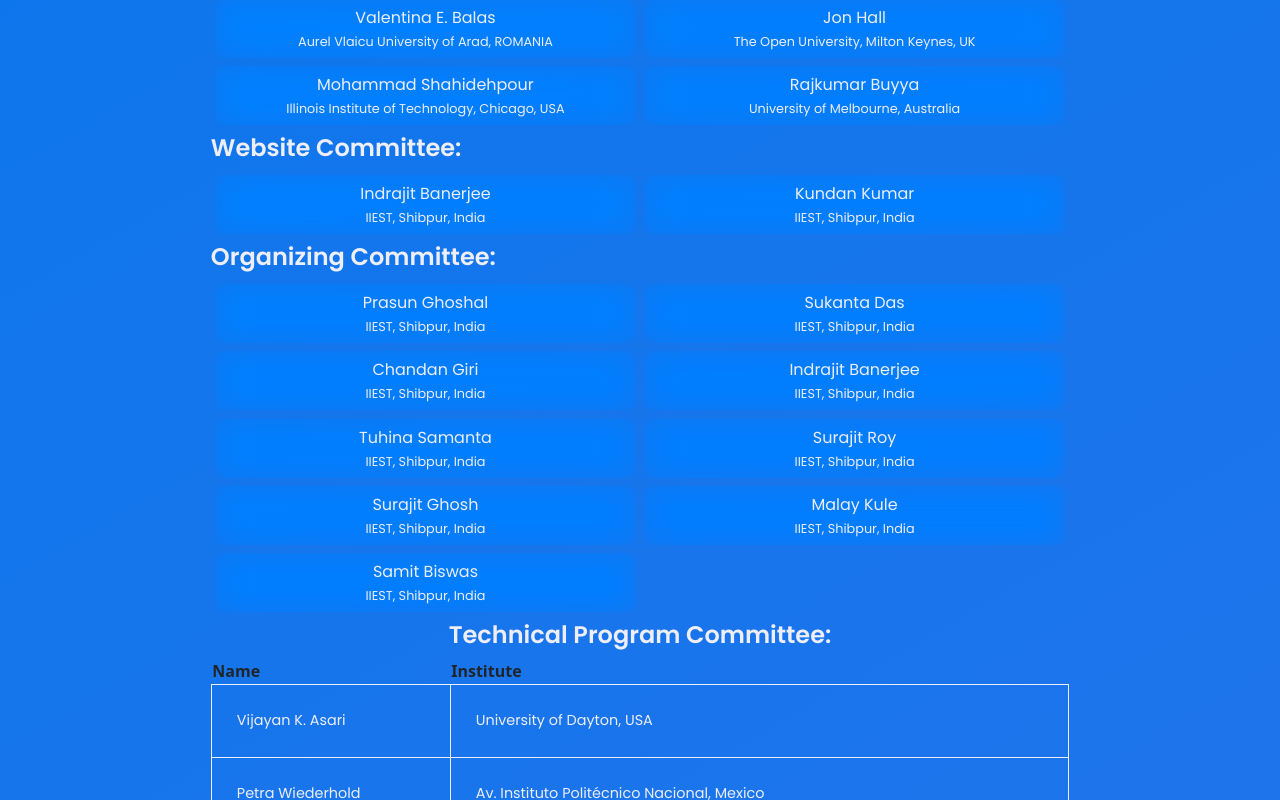
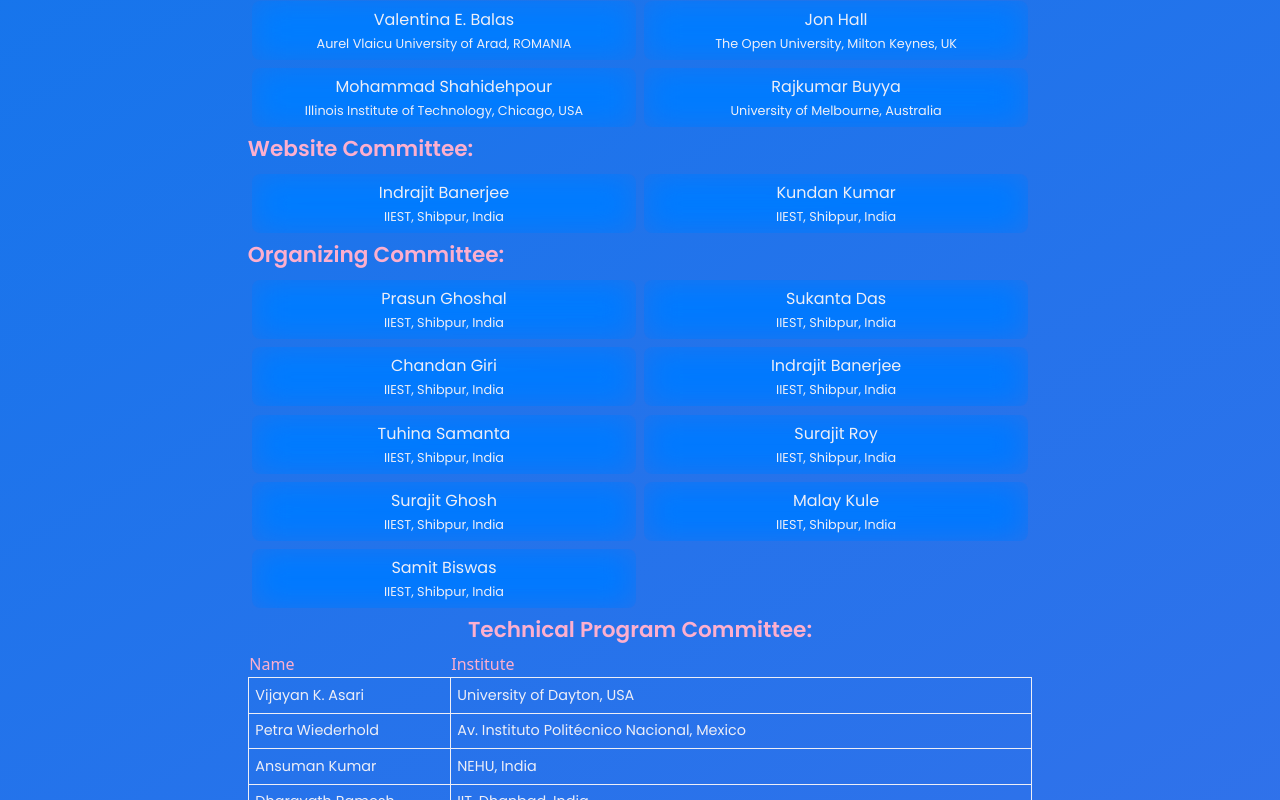
Before and after one commit to techlism/ICISS-2024-Website, a React (Create React App) app: page /committee in a window 1280 px wide. Shown: the part 1420-2220 px from the top of the page. Built offline with nearby package versions, Linux system fonts and the light colour scheme; a web font is replaced by a local one.

Commit message:
add some more tpc members

```diff
--- a/src/components/pages/CommitteePage.jsx
+++ b/src/components/pages/CommitteePage.jsx
@@ -2,7 +2,7 @@ import ProfessorCard from '../ui/ProfessorCard'
 import styling from './CommitteePage.module.css';
 const CommitteePage = ()=>{
     return(
-        <div className={styling['main-committeepage']}>
+        <div className={styling['main-committeepage']} style={{marginTop:'25px'}}>
             <div className={styling.professors}>
                 <h2 className={styling.h2} >Chief Patron:</h2>
                 <div className={styling.professorsGrid}>
@@ -85,46 +85,6 @@ const CommitteePage = ()=>{
                         </tr>
                     </thead>
                     <tbody>
-                        {/* <tr>
-                            <td>B. Mitra</td>
-                            <td>IIT, KGP, India</td>
-                        </tr>
-                        <tr>
-                            <td>B.Patra</td>
-                            <td>IIT, BHU, India</td>
-                        </tr>
-                        <tr>
-                            <td>S.Gangopadhyay</td>
-                            <td>IIT Roorkee, India</td>
-                        </tr>
-                        <tr>
-                            <td>B.C. Dhara</td>
-                            <td>Jadavpur University, India</td>
-                        </tr>
-                        <tr>
-                            <td>J.K. Singh</td>
-                            <td>Jadavpur University, India</td>
-                        </tr>
-                        <tr>
-                            <td>D. Saha</td>
-                            <td>Jadavpur University, India</td>
-                        </tr>
-                        <tr>
-                            <td>J.K. Mondal</td>
-                            <td>Kalyani University, India</td>
-                        </tr>
-                        <tr>
-                            <td>D. Kandar.</td>
-                            <td>NEHU, India</td>
-                        </tr>
-                        <tr>
-                            <td>S. Kar</td>
-                            <td>NIT, Durgapur, India</td>
-                        </tr>
-                        <tr>
-                            <td>D. Nandi</td>
-                            <td>NIT, Durgapur, India</td>
-                        </tr> */}
                         <tr>
                             <td>Vijayan K. Asari</td>
                             <td>University of Dayton, USA</td>
@@ -613,6 +573,14 @@ const CommitteePage = ()=>{
                             <td>Arindam Biswas</td>
                             <td>Kazi Nazrul University</td>
                         </tr>
+                        <tr>
+                            <td>Christoph Meinel</td>
+                            <td>German University of Digital Science</td>
+                        </tr>
+                        <tr>
+                            <td>Rolando Herrero</td>
+                            <td>Northeastern University, USA</td>
+                        </tr>
                     </tbody>
                 </table>
                 </div>
--- a/src/components/pages/CommitteePage.module.css
+++ b/src/components/pages/CommitteePage.module.css
@@ -11,16 +11,16 @@
 .h2{
     font-family: 'Poppins',sans-serif;
     font-weight: 600;
-    font-size: 1.5rem;
+    font-size: 1.35rem;
     text-align: left;
-    color: #EDEEF7;
+    color: #fdafce;
     margin-top: 5px;
 }
 .professorsGrid {
     display: grid;
     align-items: center;
     justify-content: center;
-    grid-template-columns: repeat(auto-fill, minmax(300px, 1fr));
+    grid-template-columns: repeat(auto-fill, minmax(350px, 1fr));
 
 }
 .tcp-table{
@@ -29,12 +29,20 @@
     justify-content: center;
 
 }
+
+.tcp-table > table > thead > tr > th{
+    /* it is a cell of the table */
+    color: #fdafce;
+    font-weight: 500;
+}
+
 .tcp-table > table > tbody > tr > td{
     /* it is a cell of the table */
     color: #EDEEF7;
     font-family: 'Poppins',sans-serif;
     font-weight: 500;
     font-size: 0.9rem;
+    padding: 6.5px;
 }
 
 @media only screen and (max-width: 450px) {
```
